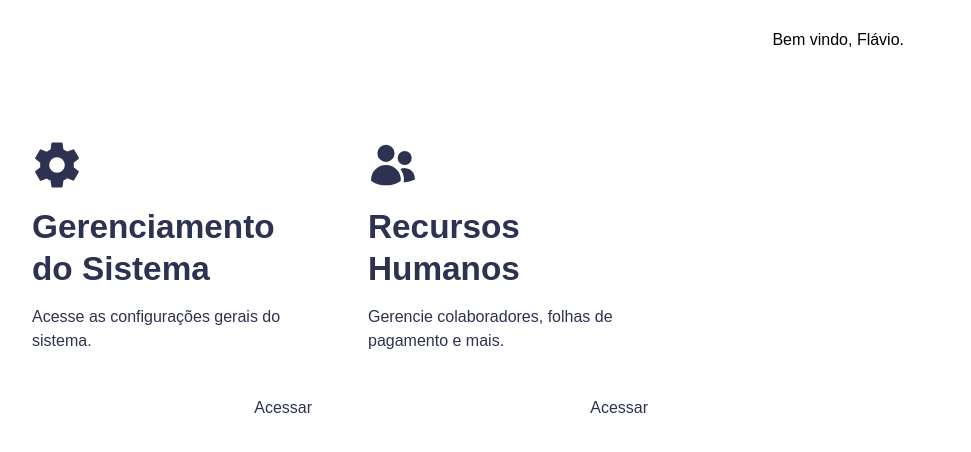
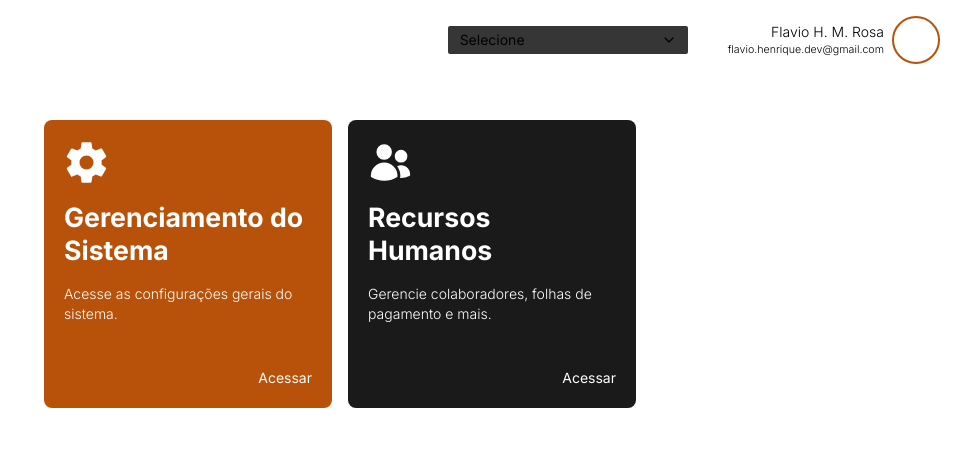
Before and after one commit to flaviohenriquedev/tamarin-app, a Next.js app: page /init in a window 1280 px wide. Shown: the top 452 px of the page, without its empty margins (300-1271 px from the left). Built offline with nearby package versions, Linux system fonts and the light colour scheme.

Commit message:
Novas features

```diff
--- a/src/app/(autenticado)/init/page.tsx
+++ b/src/app/(autenticado)/init/page.tsx
@@ -1,64 +1,25 @@
-'use client'
-
 import {IoSettingsSharp} from "react-icons/io5";
 import {HiUsers} from "react-icons/hi2";
-
-import {useRouter} from "next/navigation";
+import {CardModulo} from "@/components/layouts/card-modulo/card-modulo";
+import {Header} from "@/components/layouts/header/header";
 
 export default function PaginaInicial() {
 
-    const route = useRouter();
-
     return (
         <div className={`flex flex-col w-full h-full justify-center items-center gap-10`}>
-            <header className={`flex items-center justify-end px-5 w-full max-h-20 min-h-20 `}>
-                <div className={`flex gap-2 items-center`}>
-                    <div className={'font-light'}>
-                        Bem vindo, Flávio.
-                    </div>
-                    <div className={`
-                    flex
-                    items-center
-                    justify-center
-                    text-white
-                    text-xl
-                    font-bold
-                    w-12
-                    h-12
-                    rounded-full
-                    border border-white`}>
-                        FH
-                    </div>
-                </div>
-
-            </header>
+            <Header/>
 
             <div className={`flex items-center justify-center w-full h-full gap-4`}>
-                <div className="flex flex-col w-80 h-80 bg-white text-[#2d3250]  rounded-lg p-5 gap-4">
-                    <div><IoSettingsSharp size={50}/></div>
-                    <div className="text-[25pt] font-bold leading-tight">
-                        Gerenciamento do Sistema
-                    </div>
+                <CardModulo icone={<IoSettingsSharp size={45}/>}
+                            titulo={`Gerenciamento do Sistema`}
+                            descricao={`Acesse as configurações gerais do sistema.`}
+                            rota={`/adm`}
+                            destaque/>
 
-                    <div>Acesse as configurações gerais do sistema.</div>
-                    <button className="w-fit mt-auto ml-auto"
-                            onClick={() => route.push("/adm")}>
-                        Acessar
-                    </button>
-                </div>
-
-                <div className="flex flex-col w-80 h-80 bg-white text-[#2d3250]  rounded-lg p-5 gap-4">
-                    <div><HiUsers size={50}/></div>
-                    <div className="text-[25pt] font-bold leading-tight">
-                        Recursos Humanos
-                    </div>
-
-                    <div>Gerencie colaboradores, folhas de pagamento e mais.</div>
-                    <button className="w-fit mt-auto ml-auto"
-                            onClick={() => route.push("/rh")}>
-                        Acessar
-                    </button>
-                </div>
+                <CardModulo icone={<HiUsers size={45}/>}
+                            titulo={`Recursos Humanos`}
+                            descricao={`Gerencie colaboradores, folhas de pagamento e mais.`}
+                            rota={`/rh`}/>
             </div>
         </div>
     )
--- a/src/app/globals.css
+++ b/src/app/globals.css
@@ -11,14 +11,13 @@
 }
 
 [data-theme='dark'] {
-    --background: #2d3250;
+    --background: #1F1F1F;
     --foreground: #ffffff;
 }
 
 body {
   color: var(--foreground);
   background: var(--background);
-  font-family: Arial, Helvetica, sans-serif;
 }
 
 .bg-image-bg-light {
@@ -34,28 +33,3 @@ body {
     text-wrap: balance;
   }
 }
-
-input {
-    background: var(--background);
-    color: var(--foreground);
-    padding: 0.5rem 0.75rem;
-    border: .1rem solid var(--foreground);
-    border-radius: 0.2rem;
-    font-size: 1rem;
-    transition: all 0.2s ease;
-    outline: none;
-    box-shadow: 0 0 0 0 transparent;
-}
-
-input::placeholder {
-    color: rgba(255, 255, 255, 0.6);
-}
-
-input:focus {
-    border-color: mediumvioletred;
-}
-
-input:disabled {
-    opacity: 0.6;
-    cursor: not-allowed;
-}
--- /dev/null
+++ b/src/components/layouts/card-modulo/card-modulo.tsx
@@ -0,0 +1,25 @@
+import {ReactNode} from "react";
+import Link from "next/link";
+
+type Props = {
+    icone: ReactNode,
+    titulo: string,
+    descricao: string,
+    rota: string,
+    destaque?: boolean,
+}
+
+export function CardModulo({icone, titulo, descricao, rota, destaque = false}: Props) {
+
+    return (
+        <div className={`flex flex-col w-72 h-72 ${destaque ? 'bg-[#B8520A]' : 'bg-[#1A1A1A]'} text-white rounded-lg p-5 gap-4`}>
+            <div>{icone}</div>
+            <div className="text-[20pt] font-bold leading-tight">
+                {titulo}
+            </div>
+
+            <div className={`font-light text-sm`}>{descricao}</div>
+            <Link prefetch={true} className="w-fit mt-auto ml-auto text-sm" href={rota}>Acessar</Link>
+        </div>
+    )
+}
--- /dev/null
+++ b/src/components/layouts/header/header.tsx
@@ -0,0 +1,11 @@
+import {SelectItem} from "@/components/ui/select-item/select-item";
+import {InfoUsuario} from "@/components/layouts/info-usuario/info-usuario";
+
+export function Header() {
+    return (
+        <header className={`flex items-center justify-end gap-10 px-10 w-full max-h-20 min-h-20`}>
+            <SelectItem />
+            <InfoUsuario />
+        </header>
+    )
+}
--- /dev/null
+++ b/src/components/layouts/info-usuario/info-usuario.tsx
@@ -0,0 +1,46 @@
+
+const nomeUsuario = 'Flavio Henrique Moreira Rosa'
+const email = 'flavio.henrique.dev@gmail.com'
+
+export function InfoUsuario() {
+
+    const nomeFormatado = formatarNome(nomeUsuario);
+
+    return (
+        <div className={`flex gap-2 items-center`}>
+            <div className={'flex justify-center items-end flex-col font-light'}>
+                <span className={`text-sm`}>{nomeFormatado}</span>
+                <span className={`text-[8pt]`}>{email}</span>
+            </div>
+            <div className={`
+                    flex
+                    items-center
+                    justify-center
+                    text-white
+                    text-xl
+                    font-bold
+                    w-12
+                    h-12
+                    rounded-full
+                    border-2 border-[#B8520A]`}>
+                FH
+            </div>
+        </div>
+    )
+}
+
+function formatarNome(nomeCompleto : string) {
+    const partes = nomeCompleto.trim().split(/\s+/);
+
+    if (partes.length === 1) {
+        return partes[0];
+    }
+
+    const primeiroNome = partes[0];
+    const ultimoNome = partes[partes.length - 1];
+    const nomesDoMeio = partes.slice(1, -1);
+
+    const abreviados = nomesDoMeio.map(nome => nome.charAt(0) + '.').join(' ');
+
+    return `${primeiroNome} ${abreviados} ${ultimoNome}`.trim();
+}
--- /dev/null
+++ b/src/components/ui/button/button.tsx
@@ -0,0 +1,19 @@
+import {ButtonHTMLAttributes, ReactNode} from "react";
+
+interface Props extends ButtonHTMLAttributes<HTMLButtonElement> {
+    children: ReactNode
+}
+
+export function Button({children, type = 'button'}: Props) {
+    return (
+        <button className={`
+                            bg-[#B8520A]
+                            text-sm
+                            px-4 py-1
+                            hover:bg-[#B8520A]/90
+                            `}
+                type={type}>
+            {children}
+        </button>
+    )
+}
--- /dev/null
+++ b/src/components/ui/input/input.tsx
@@ -0,0 +1,24 @@
+import {InputHTMLAttributes} from "react";
+
+type Props = InputHTMLAttributes<HTMLInputElement>
+
+export function Input({
+                          placeholder,
+                          type = 'text',
+                      }: Props) {
+    return (
+        <input className={`
+            border-none
+            outline-none
+            bg-[#363636]
+            py-1 px-3
+            rounded-xs
+            text-sm
+
+            focus:outline-1
+            focus:outline-[#B8520A]
+        `}
+               placeholder={placeholder}
+               type={type}/>
+    )
+}
--- /dev/null
+++ b/src/components/ui/select-item/select-item-value.tsx
@@ -0,0 +1,13 @@
+type Props = {
+    valor: string,
+    setItemSelecionado: (valor: string) => void,
+}
+
+export function SelectItemValue({valor, setItemSelecionado}: Props) {
+
+    return (
+        <li className={`px-3 py-2 hover:cursor-default hover:bg-[#1A1A1A]`} onClick={() => setItemSelecionado(valor)}>
+            {valor}
+        </li>
+    )
+}
--- /dev/null
+++ b/src/components/ui/select-item/select-item.tsx
@@ -0,0 +1,68 @@
+'use client'
+
+import { useState } from "react";
+import { SelectItemValue } from "@/components/ui/select-item/select-item-value";
+import { IoIosArrowDown } from "react-icons/io";
+
+export function SelectItem() {
+    const [showList, setShowList] = useState(false);
+    const [itemSelecionado, setItemSelecionado] = useState<string>('');
+
+    function handleShowList() {
+        setShowList(!showList);
+    }
+
+    function handleSelectItem(valor: string) {
+        setItemSelecionado(valor);
+        setShowList(false);
+    }
+
+    return (
+        <div className="relative min-w-60">
+            <div
+                className={`
+                    border-none
+                    outline-none
+                    bg-[#363636]
+                    py-1 px-3
+                    rounded-sm
+                    text-sm
+                    focus:outline-1
+                    focus:outline-[#B8520A]
+                    flex
+                    items-center
+                    justify-between
+                    cursor-default
+                `}
+                onClick={handleShowList}
+            >
+                <label>{itemSelecionado ? itemSelecionado : 'Selecione'}</label>
+                <IoIosArrowDown
+                    className={`transition-transform duration-300 ${showList ? 'rotate-180' : 'rotate-0'}`}
+                />
+            </div>
+
+            <ul
+                className={`
+                    absolute
+                    left-0
+                    top-full
+                    mt-1
+                    overflow-hidden
+                    transition-all
+                    duration-300
+                    w-full
+                    bg-[#363636]
+                    rounded-sm
+                    text-[9pt]
+                    ${showList ? 'max-h-60 opacity-100' : 'max-h-0 opacity-0'}
+                `}
+            >
+                <SelectItemValue setItemSelecionado={handleSelectItem} valor={`Item 1`} />
+                <SelectItemValue setItemSelecionado={handleSelectItem} valor={`Item 2`} />
+                <SelectItemValue setItemSelecionado={handleSelectItem} valor={`Item 3`} />
+                <SelectItemValue setItemSelecionado={handleSelectItem} valor={`Item 4`} />
+            </ul>
+        </div>
+    )
+}
```
Also changed, not shown: src/features/_auth/formulario-login.tsx (+6 -6 lines).
